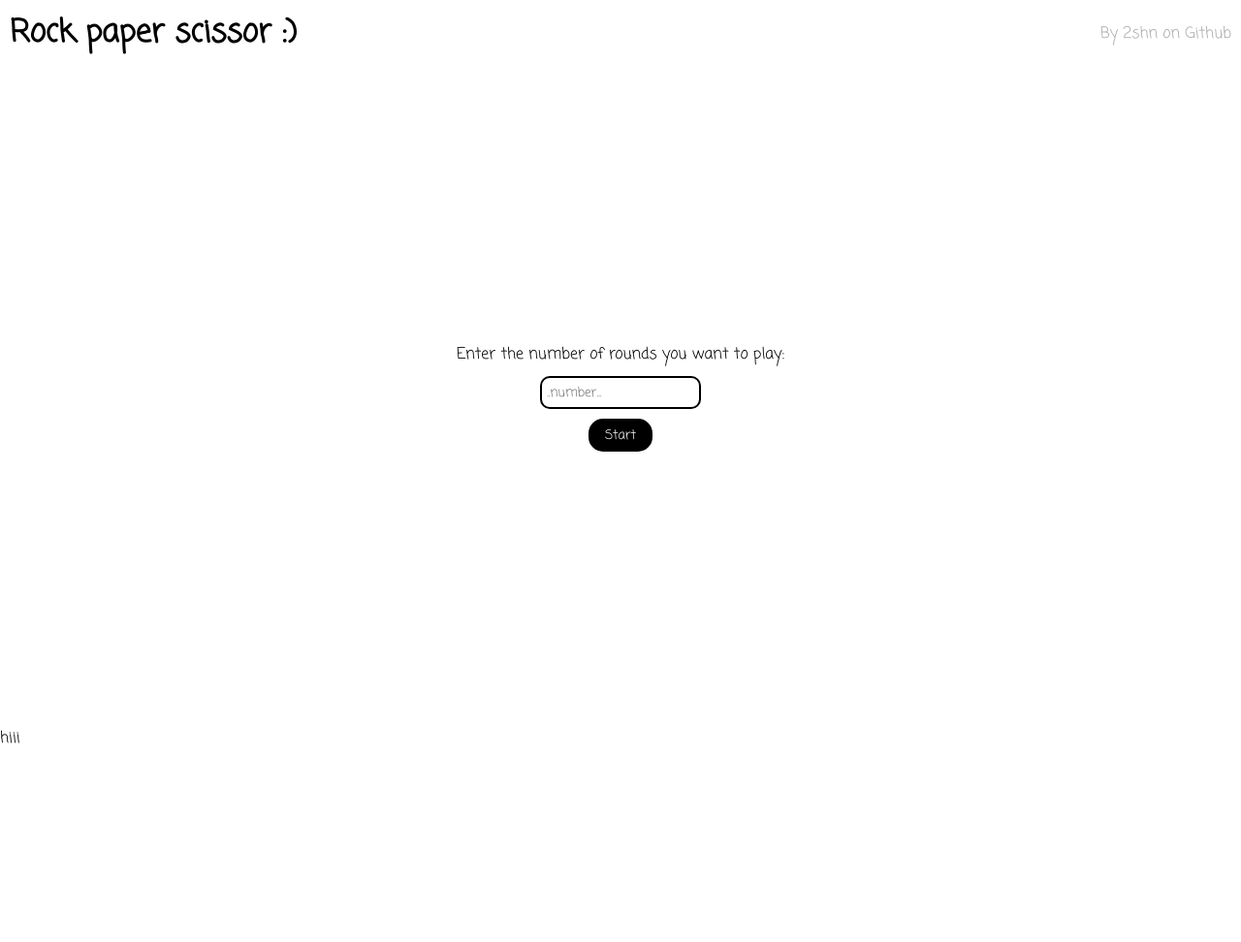
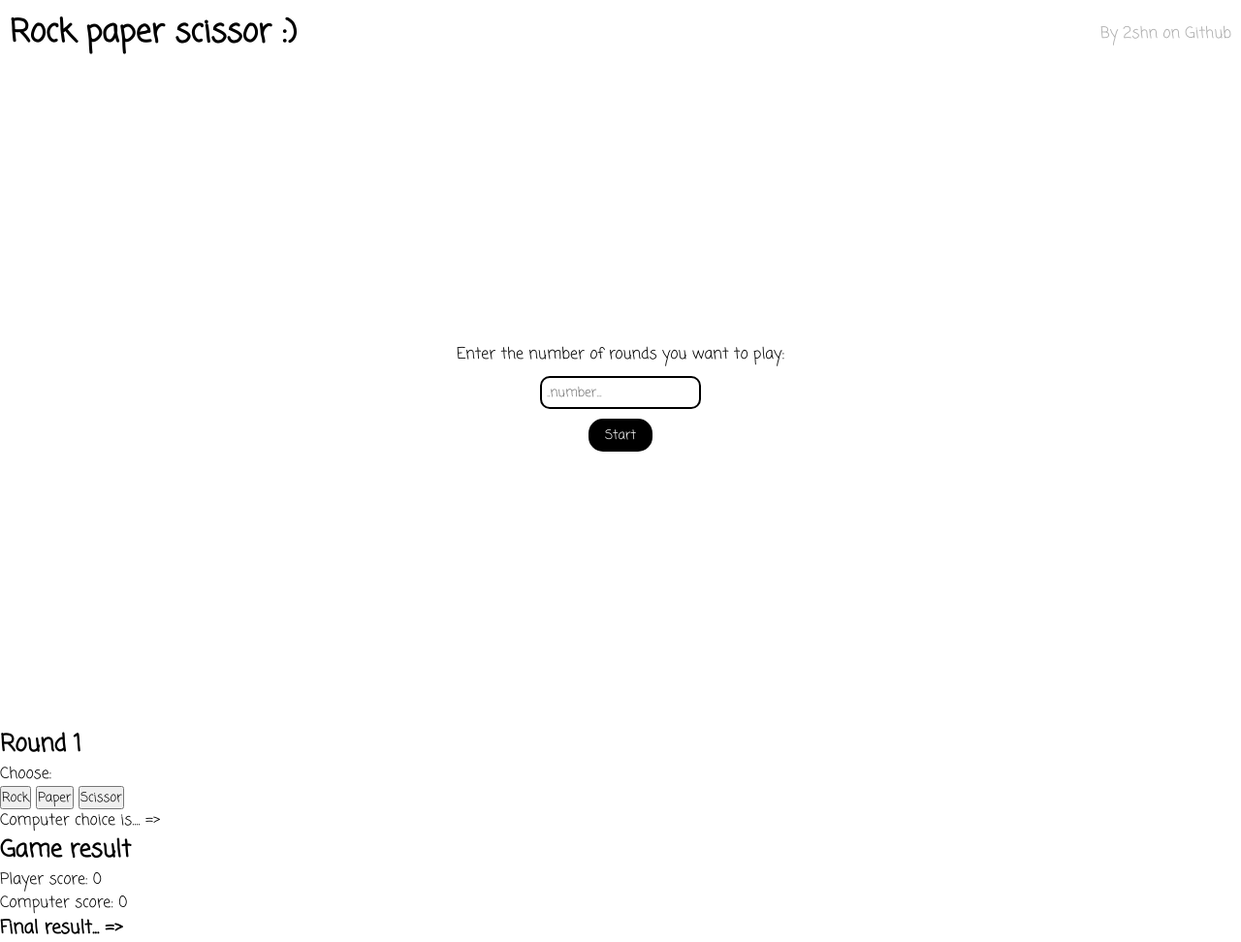
Before and after one commit to 2shn/RPS, a plain HTML site: page index.html in a window 1280 px wide. Shown: the whole page at 97% size. Before the commit the page ends 800 px from the top, so only its background shows below. Drawn offline with Linux system fonts and the light colour scheme; a web font is replaced by a local one.

Commit message:
Feat: Added html structure of the game play UI

```diff
--- a/index.html
+++ b/index.html
@@ -28,7 +28,29 @@
         </section>
 
         <section class="game-play">
-            <div class="left">hiii</div>
+
+            <div class="left">
+
+                <h2>Round <span class="round-number">1</span></h2>
+                <div class="player-choice">
+                    <p>Choose:</p>
+                    <button>Rock</button>
+                    <button>Paper</button>
+                    <button>Scissor</button>
+                </div>
+
+                <p>
+                    Computer choice is.... <span class="computer-choice">=></span>
+                </p>
+
+            </div>
+
+            <div class="right">
+                <h2>Game result</h2>
+                <p>Player score: <span class="player-score">0</span></p>
+                <p>Computer score: <span class="computer-score">0</span></p>
+                <h3>Final result... <span class="final-result">=></span></h3>
+            </div>
         </section>
     </main>
 
```
